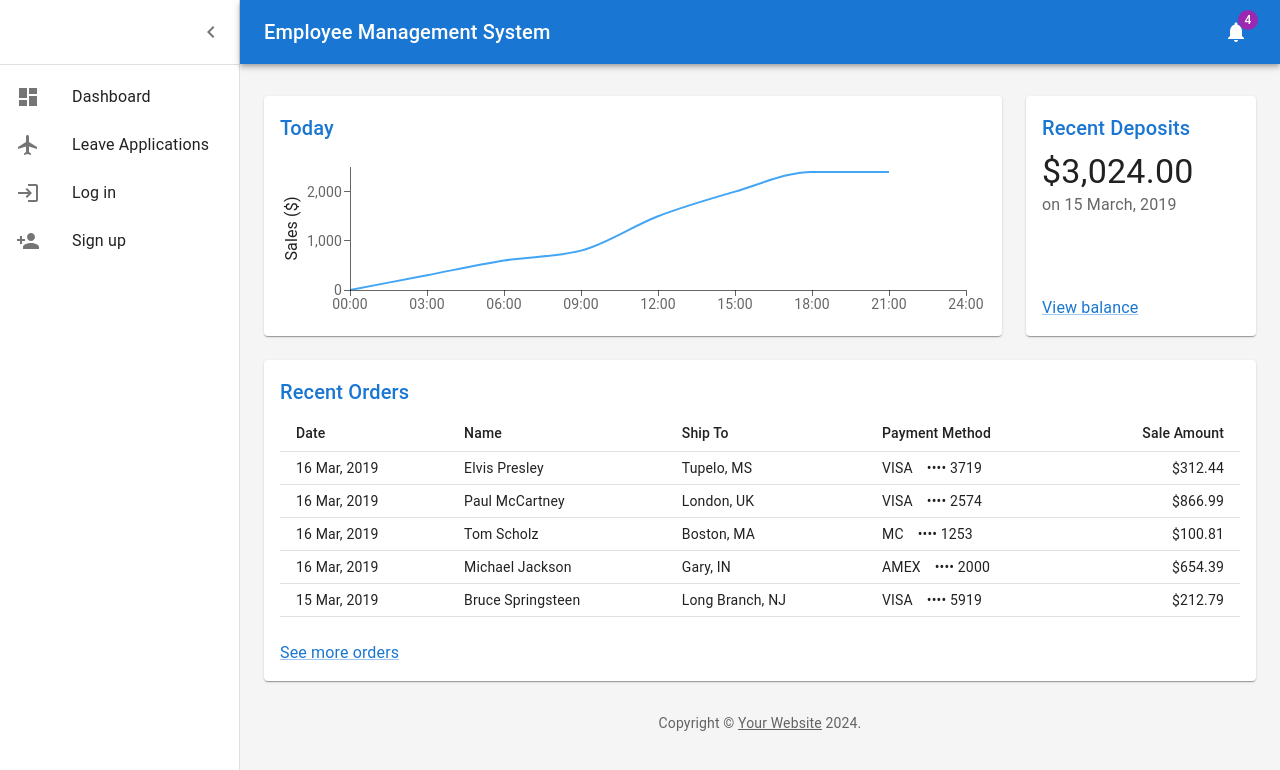
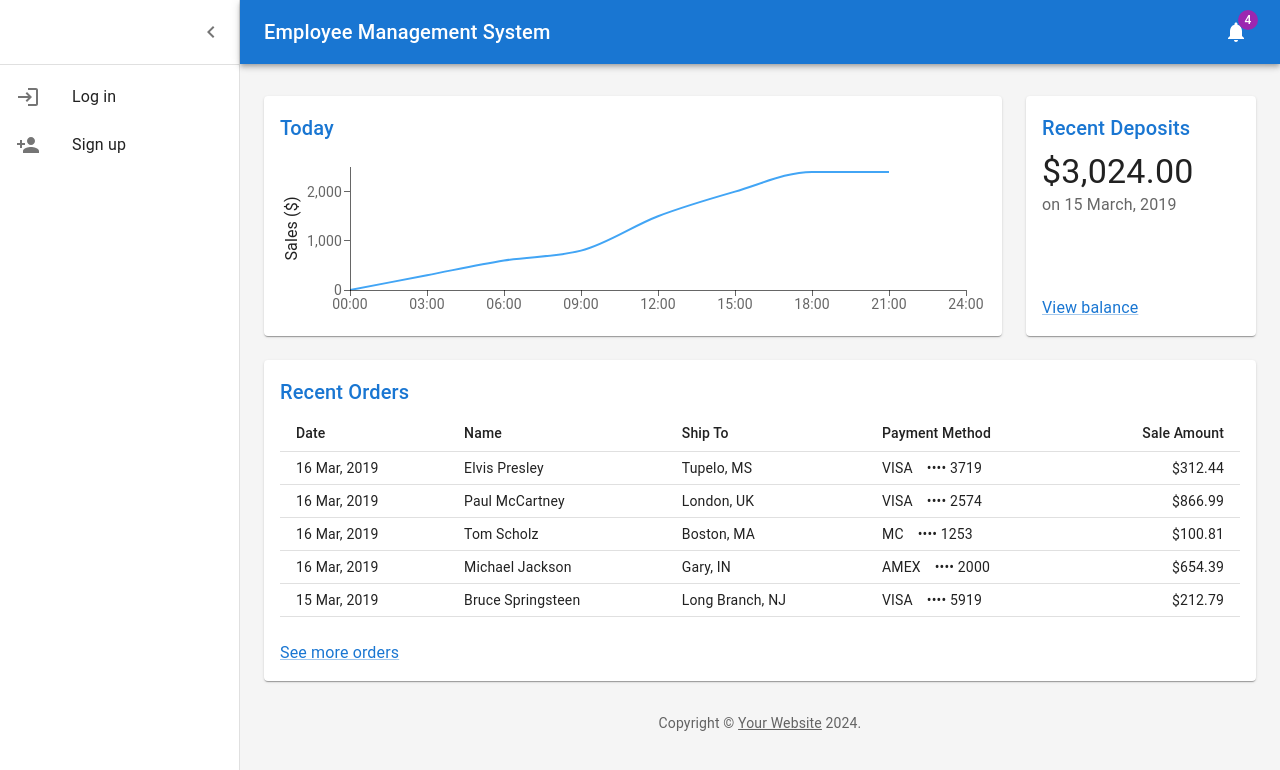
Before and after one commit to TinoNyamande2/ems, a Next.js app: page / in a window 1280 px wide. Shown: the top 770 px of the page. Built offline with nearby package versions, Linux system fonts and the light colour scheme; no server answers.

Commit message:
Nav bar fixes

```diff
--- a/components/nav/navLinks.tsx
+++ b/components/nav/navLinks.tsx
@@ -37,13 +37,13 @@ export const NavLinks = () => {
 
     return (
         <List component="nav">
-            {!session && <ListItemButton onClick={()=>handleRedirect("/")}>
+            {session && <ListItemButton onClick={()=>handleRedirect("/")}>
                 <ListItemIcon>
                     <DashboardIcon />
                 </ListItemIcon>
                 <ListItemText primary="Dashboard" />
             </ListItemButton>}
-            {!session && <ListItemButton onClick={()=>handleRedirect("/dashboard/leave-applications")}>
+            {session && <ListItemButton onClick={()=>handleRedirect("/dashboard/leave-applications")}>
                 <ListItemIcon>
                     <FlightIcon />
                 </ListItemIcon>
```
